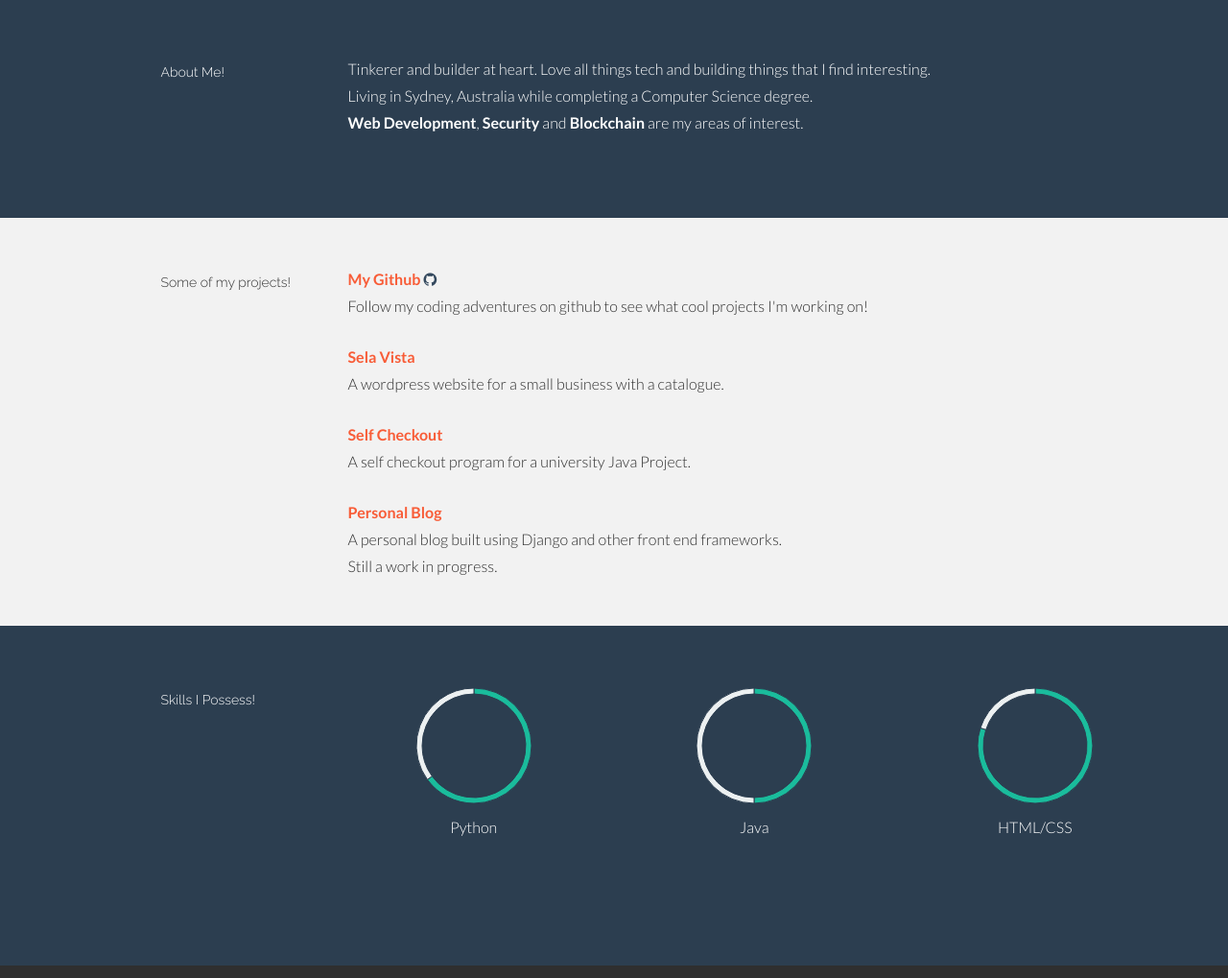
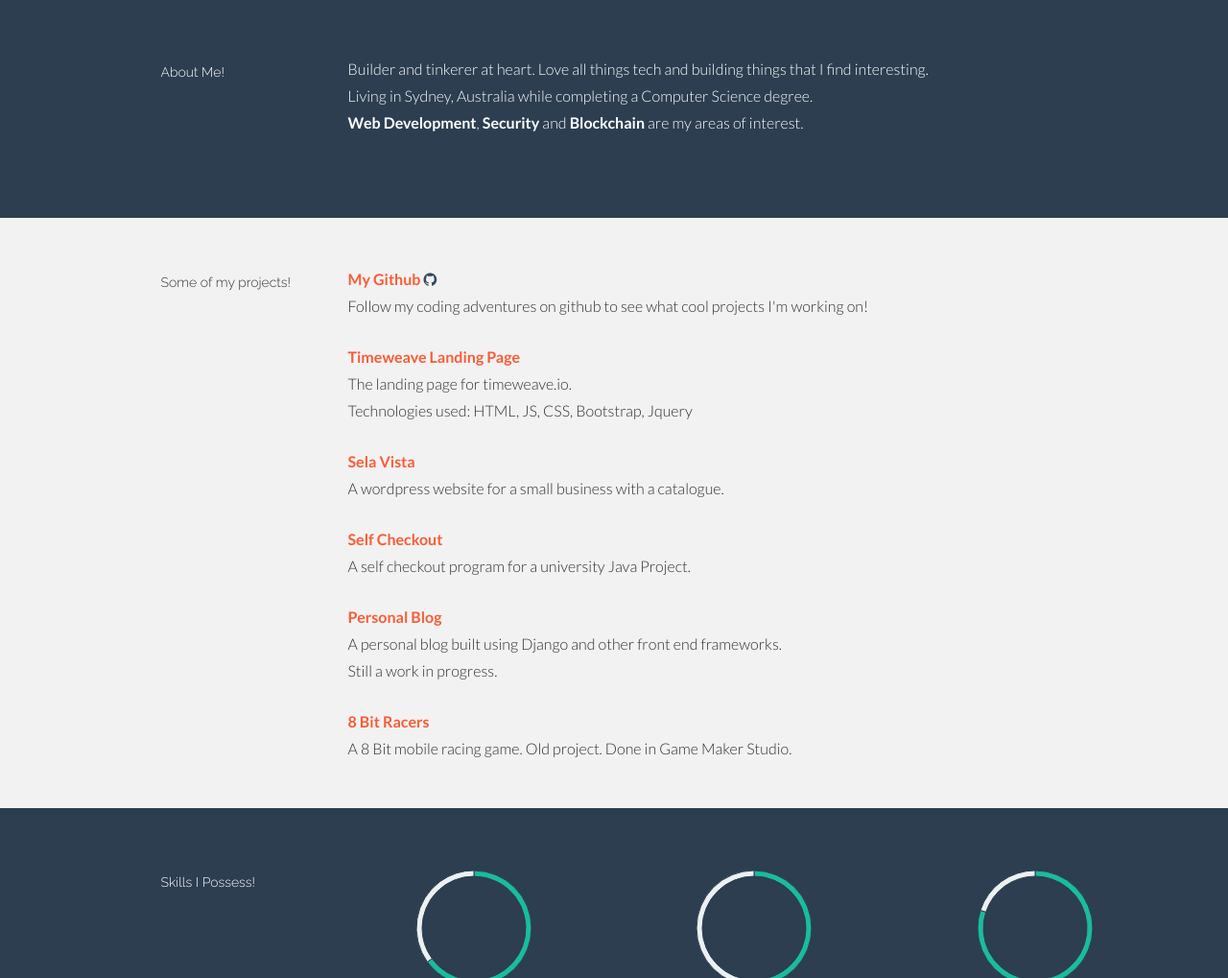
Before and after one commit to PerlBug/PerlBug.github.io, a plain HTML site: page index.html in a window 1280 px wide. Shown: the part 562-1581 px from the top of the page at 96% size. Drawn offline with Linux system fonts and the light colour scheme.

Commit message:
added new projects

```diff
--- a/index.html
+++ b/index.html
@@ -74,7 +74,7 @@
 					<h5>About Me!</h5>
 				</div>
 				<div class="col-lg-8">
-					<p>Tinkerer and builder at heart. Love all things tech and building things that I find interesting. <br>
+					<p>Builder and tinkerer at heart. Love all things tech and building things that I find interesting. <br>
 					Living in Sydney, Australia while completing a Computer Science degree. <br> <b>Web Development</b>, <b>Security </b> and <b>Blockchain</b> are my areas of interest.
 					</p>
 
@@ -96,23 +96,33 @@
 				</div>
 
 				<div class="col-lg-6">
-					<p><t><a href="https://github.com/PerlBug" >My Github</a>  <i class="icon-github"></i></t><br/>
+					<p><t><a href="https://github.com/PerlBug" target="_blank">My Github</a>  <i class="icon-github"></i></t><br/>
 						Follow my coding adventures on github to see what cool projects I'm working on! <br/>
 					</p>
 				</div>
 				<div class="col-lg-6 col-lg-offset-3">
-					<p><t><a href="http://www.selavista.com.au" >Sela Vista</a></t><br/>
+					<p><t><a href="http://mkogaloyan.com/timeweave.io/" target="_blank">Timeweave Landing Page</a></t><br/>
+						The landing page for timeweave.io. <br> Technologies used: HTML, JS, CSS, Bootstrap, Jquery<br/>
+					</p>
+				</div>
+				<div class="col-lg-6 col-lg-offset-3">
+					<p><t><a href="http://www.selavista.com.au" target="_blank">Sela Vista</a></t><br/>
 						A wordpress website for a small business with a catalogue. <br/>
 					</p>
 				</div>
 				<div class="col-lg-6 col-lg-offset-3">
-					<p><t><a href="https://github.com/PerlBug/self-checkout" >Self Checkout</a></t><br/>
+					<p><t><a href="https://github.com/PerlBug/self-checkout" target="_blank">Self Checkout</a></t><br/>
 						A self checkout program for a university Java Project. <br/>
 					</p>
 				</div>
 				<div class="col-lg-6 col-lg-offset-3">
-					<p><t><a href="https://github.com/PerlBug/myblog" >Personal Blog</a></t><br/>
+					<p><t><a href="https://github.com/PerlBug/myblog" target="_blank">Personal Blog</a></t><br/>
 						A personal blog built using Django and other front end frameworks.<br > Still a work in progress.<br/>
+					</p>
+				</div>
+				<div class="col-lg-6 col-lg-offset-3">
+					<p><t><a href="https://github.com/PerlBug/myblog" target="_blank">8 Bit Racers</a></t><br/>
+						A 8 Bit mobile racing game. Old project. Done in Game Maker Studio.
 					</p>
 				</div>
 
```
